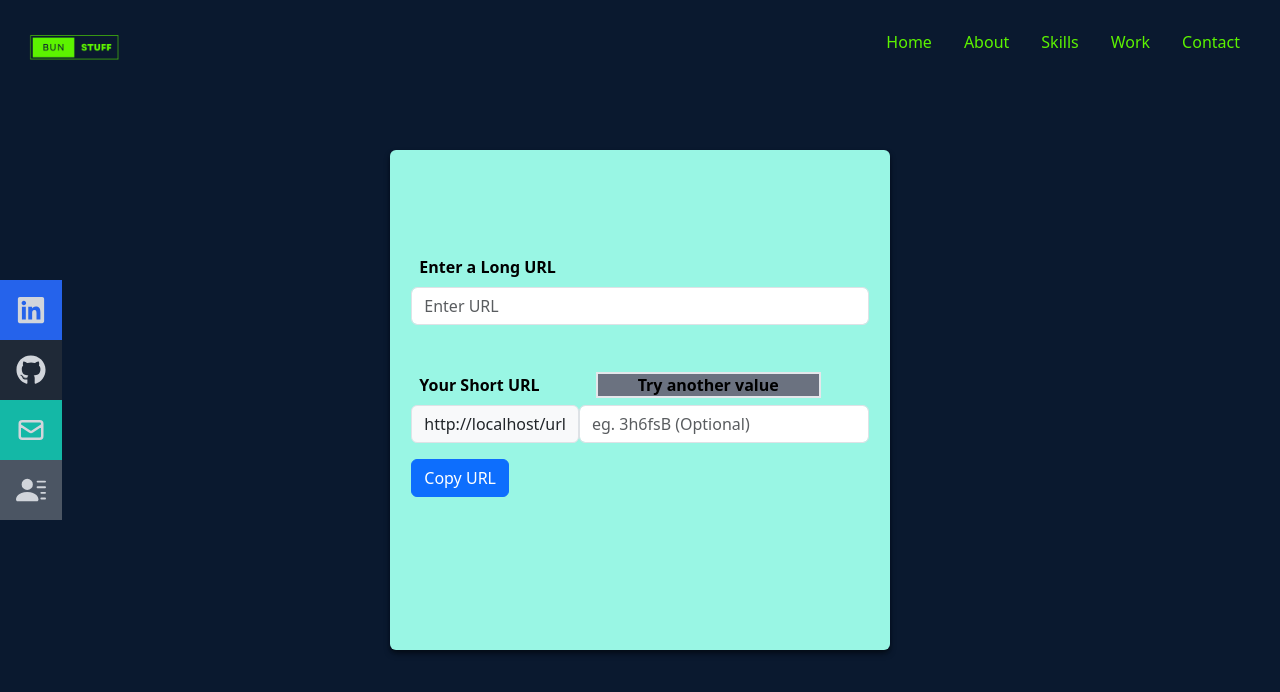
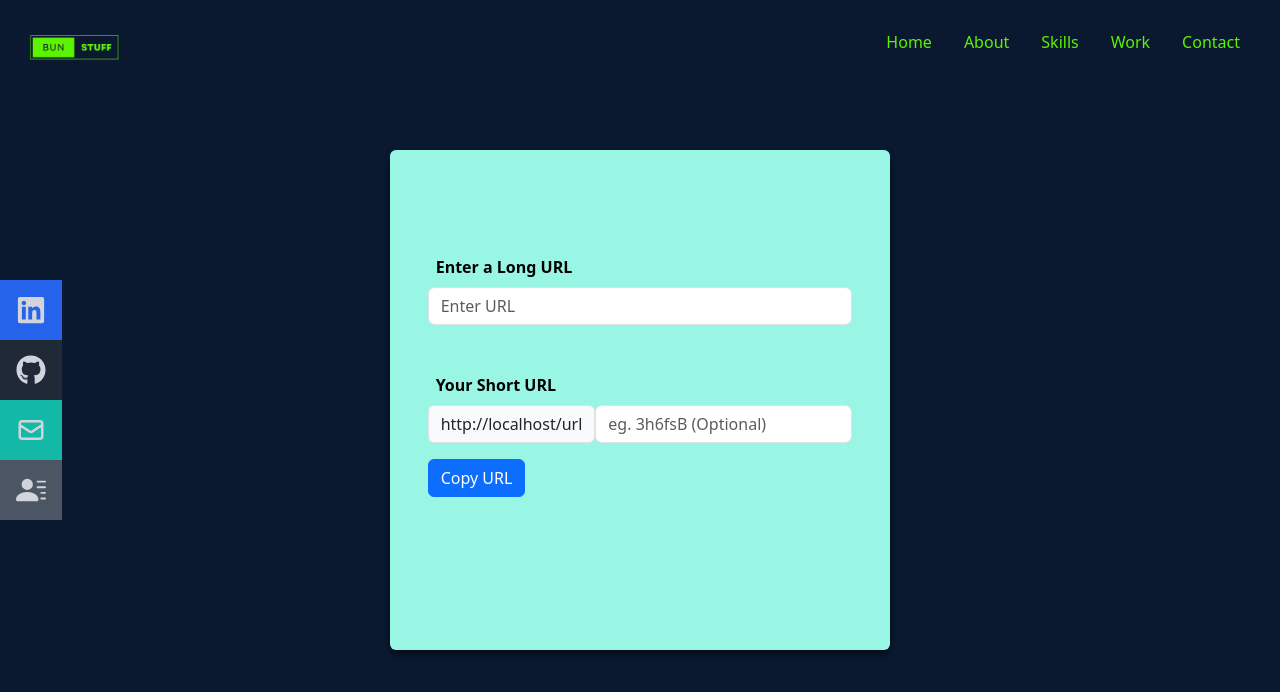
Before and after one commit to mbunalski/portfolio, a React (Create React App) app in the folder portfolio/: page /url in a window 1280 px wide. Shown: the top 692 px of the page. Built offline with nearby package versions, Linux system fonts and the light colour scheme.

Commit message:
fixed error being default visible

```diff
--- a/portfolio/src/components/ShortUrl.jsx
+++ b/portfolio/src/components/ShortUrl.jsx
@@ -104,9 +104,9 @@ const ShortUrl = () => {
 
 
                     <Form.Group className="mb-3" controlId="formBasicPassword">
-                        <div><Form.Label className= 'px-2' >Your Short URL</Form.Label><span id='error' className='bg-gray-500 px-10 mx-5 border-2'>Try another value</span></div>
+                        <div><Form.Label className= 'px-2' >Your Short URL</Form.Label><span id='error' style={{display:"none"}} className='display-hidden bg-gray-500 px-10 mx-5 border-2'>Try another value</span></div>
 
-                        <div className='flex '><span textContent='test' className="input-group-text bg-gray-500">{fullUrl}</span>
+                        <div className='flex '><span  className="input-group-text bg-gray-500">{fullUrl}</span>
 
                         <Form.Control id="shorturl" type="" placeholder="eg. 3h6fsB (Optional)" value={short}
                     onChange={(e) => setShort(e.target.value)}/></div>
```
